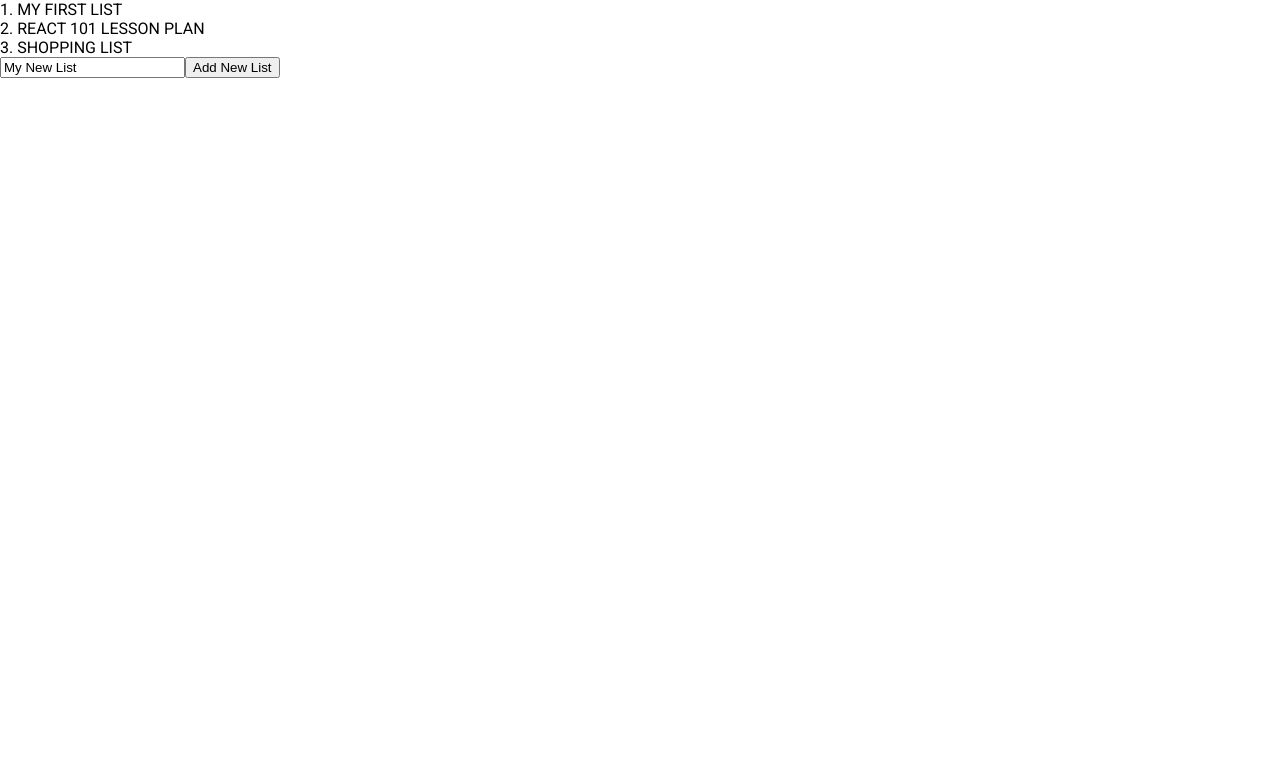
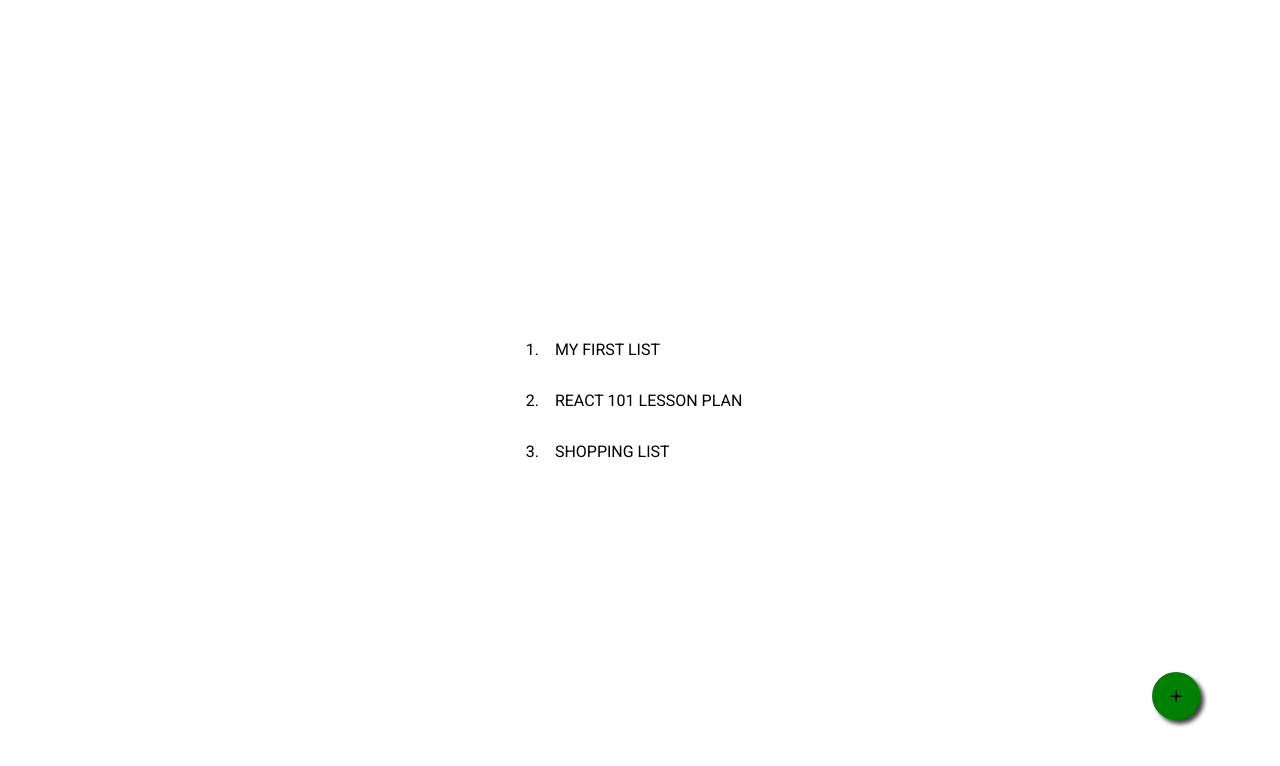
Before and after one commit to devzeebo/react-tutorial, a React app: page / in a window 1280 px wide. Shown: the top 766 px of the page. Built offline with nearby package versions, Linux system fonts and the light colour scheme; the HTML template or start-up script is replaced by a standard one.

Commit message:
Lesson 8 impl

```diff
--- a/src/App.js
+++ b/src/App.js
@@ -1,9 +1,19 @@
 import React, { useState, useEffect } from 'react';
+import styled from 'styled-components';
 
 import reduce from 'lodash/fp/reduce';
 
 import SortedListOfLists from './SortedListOfLists';
 import ListCreator from './ListCreator';
+
+const CenteredDiv = styled.div`
+width: 100vw;
+height: 100vh;
+display: flex;
+flex-direction: column;
+justify-content: center;
+align-items: center;
+`;
 
 const addList = (todoLists, setTodoLists, newList) => {
   const newLists = [
@@ -41,10 +51,10 @@ const Component = () => {
   const [todoLists, setTodoLists] = useReprioritizeLists();
 
   return (
-    <div>
+    <CenteredDiv>
       <SortedListOfLists todoLists={todoLists} />
       <ListCreator onAddList={newList => addList(todoLists, setTodoLists, newList)} />
-    </div>
+    </CenteredDiv>
   );
 };
 export default Component;
--- a/src/ListCreator.js
+++ b/src/ListCreator.js
@@ -1,18 +1,94 @@
 import React, { useState } from 'react';
 import PropTypes from 'prop-types';
+import styled from 'styled-components';
 
 import AddListButton from './AddListButton';
 
+const Fab = styled.button`
+position: fixed;
+border: none;
+right: 5rem;
+bottom: 5rem;
+width: 2em;
+height: 2em;
+font-size: 1.5em;
+border-radius: 1em;
+background-color: green;
+box-shadow: 4px 4px 4px 0px rgba(0,0,0,0.75);
+transition: all .1s ease-in-out;
+cursor: pointer;
+
+:focus {
+  outline: none;
+}
+:hover {
+  transform: translate(-2px, -2px);
+  box-shadow: 6px 6px 6px 0px rgba(0,0,0,0.75);
+}
+:active {
+  transform: translate(1px, 1px);
+  box-shadow: 3px 3px 3px 0px rgba(0,0,0,0.75);
+}
+`;
+
+const Modal = styled.div`
+position: absolute;
+top: 50%;
+left: 50%;
+transform: translate(-50%, -50%);
+display: flex;
+flex-direction: column;
+padding: 1em 1em .5em 1em;
+background-color: white;
+box-shadow: 4px 4px 4px 0px rgba(0,0,0,0.75);
+border: 1px solid #ccc;
+
+> * {
+  margin-bottom: .5em;
+}
+
+h2 {
+  margin: 0;
+  margin-bottom: 1em;
+}
+`;
+const ActionButtons = styled.div`
+display: flex;
+> * {
+  flex: 1 0 0%;
+  &:not(:last-child) {
+    margin-right: 1em;
+  }
+}
+`;
+
+const closeModalAndAddList = (onAddList, setModalOpen, newList) => {
+  setModalOpen(false);
+  onAddList(newList);
+};
+
 const Component = ({ onAddList }) => {
   const [newListTitle, setNewListTitle] = useState('My New List');
+  const [modalOpen, setModalOpen] = useState(false);
 
   return (
     <>
-      <input type="text" value={newListTitle} onChange={e => setNewListTitle(e.target.value)} />
-      <AddListButton
-        onAddList={newList => onAddList(newList)}
-        newListTitle={newListTitle}
-      />
+      {modalOpen && (
+        <Modal>
+          <h2>Create a new Todo List:</h2>
+          <input type="text" value={newListTitle} onChange={e => setNewListTitle(e.target.value)} />
+          <ActionButtons>
+            <button onClick={() => setModalOpen(false)}>Cancel</button>
+            <AddListButton
+              onAddList={newList => closeModalAndAddList(onAddList, setModalOpen, newList)}
+              newListTitle={newListTitle}
+            />
+          </ActionButtons>
+        </Modal>
+      )}
+      <Fab onClick={() => setModalOpen(true)}>
+        +
+      </Fab>
     </>
   );
 };
--- a/src/SortedListOfLists.js
+++ b/src/SortedListOfLists.js
@@ -1,5 +1,6 @@
 import React from 'react';
 import PropTypes from 'prop-types';
+import styled from 'styled-components';
 
 import map from 'lodash/fp/map';
 import sortBy from 'lodash/fp/sortBy';
@@ -7,17 +8,30 @@ import flow from 'lodash/fp/flow';
 
 import TodoListTitle from './TodoListTitle';
 
+const SpacedTodoListTitle = styled(TodoListTitle)`
+&:not(:last-child) {
+  margin-bottom: 1em;
+}
+`;
+
+const ColumnDiv = styled.div`
+display: flex;
+flex-direction: column;
+`;
+
 const Component = ({ todoLists }) => (
-  flow(
+  <ColumnDiv>
+    {flow(
       sortBy('priority'),
       map(({ priority, title }) => (
-      <TodoListTitle
+        <SpacedTodoListTitle
           key={title}
           idx={priority}
           title={title}
         />
       )),
-  )(todoLists)
+    )(todoLists)}
+  </ColumnDiv>
 );
 Component.propTypes = {
   todoLists: PropTypes.arrayOf(
--- a/src/TodoListTitle.js
+++ b/src/TodoListTitle.js
@@ -1,13 +1,35 @@
 import React from 'react';
 import PropTypes from 'prop-types';
+import styled from 'styled-components';
+
 import toUpper from 'lodash/fp/toUpper';
 
-const TodoListTitle = ({ title, idx }) => (
-  <div>{idx}. {toUpper(title)}</div>
+const Priority = styled.span`
+margin-right: 1em;
+`;
+
+const PaddedCard = styled.div`
+padding: .5em 1em .5em .25em;
+transition: all .1s ease-in-out;
+cursor: pointer;
+
+:hover {
+  background-color: #C3C3C3;
+  transform: translate(-2px, -2px);
+  box-shadow: 4px 4px 4px 0px rgba(0,0,0,0.75);
+}
+`;
+
+const TodoListTitle = ({ title, idx, className }) => (
+  <PaddedCard className={className}>
+    <Priority>{idx}.</Priority>
+    <span>{toUpper(title)}</span>
+  </PaddedCard>
 );
 TodoListTitle.propTypes = {
   title: PropTypes.string.isRequired,
   idx: PropTypes.number.isRequired,
+  className: PropTypes.string,
 };
 
 export default TodoListTitle;
```
Lines whose indentation alone changed are shown as unchanged.
